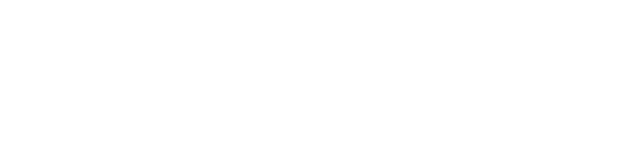
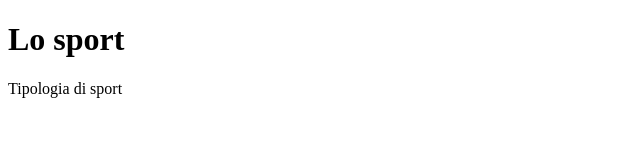
Before and after one commit to Ricky0027/Sport, a plain HTML site: page Index.html in a window 1280 px wide. Shown: the whole page, without its empty margins (0-640 px from the left). Drawn offline with Linux system fonts and the light colour scheme.

Commit message:
Aggiunti elementi base

```diff
--- a/Index.html
+++ b/Index.html
@@ -3,9 +3,10 @@
 <head>
     <meta charset="UTF-8">
     <meta name="viewport" content="width=device-width, initial-scale=1.0">
-    <title>Document</title>
+    <title>Sport</title>
 </head>
 <body>
-
+    <h1>Lo sport</h1>
+    <p>Tipologia di sport</p>
 </body>
 </html>
```
